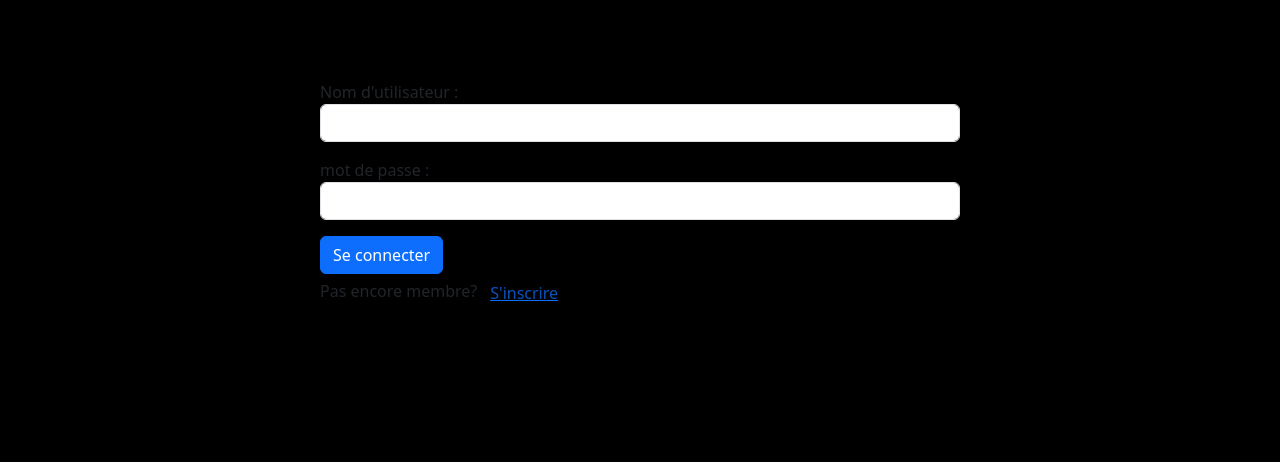
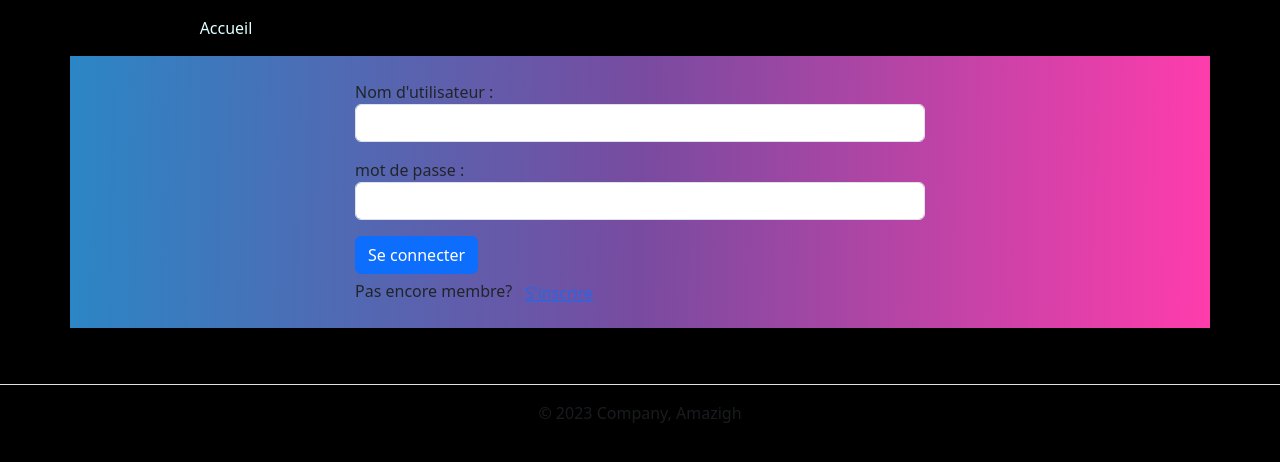
Before and after one commit to Amazigh0895/LITRevu, a Django app: page / in a window 1280 px wide. Shown: the top 462 px of the page. Run offline with Django 4.2, Linux system fonts and the light colour scheme; some libraries are stand-ins or nearby versions.

Commit message:
ajout du footer

```diff
--- a/authentification/templates/authentification/master.html
+++ b/authentification/templates/authentification/master.html
@@ -11,6 +11,7 @@
     <link rel="stylesheet" href="{% static 'authentification/styles.css' %}">
 </head>
 <body>
+<div class="container-md" style="padding: 0;">
     <nav class="navbar navbar-expand-lg bg-black ">
       <div class="container-fluid">
         <a class="navbar-brand" href="/">LITReview</a>
@@ -19,11 +20,19 @@
         </button>
         <div class="collapse navbar-collapse" id="navbarNavAltMarkup">
           <div class="navbar-nav">
-          <a class="nav-link active" aria-current="page" href="/">Accueil</a>
+            <a class="nav-link active" style=" color:lightcyan;" aria-current="page" href="/">Accueil</a>
           </div>
         </div>
       </div>
     </nav>
     {% block content %}{% endblock %}
+</div>
+<footer class="py-3 my-4" style="
+background: #0000003b;
+">
+  <ul class="nav justify-content-center border-bottom pb-3 mb-3">
+  </ul>
+  <p class="text-center text-body-secondary"  style=" color:aqua;">© 2023 Company, Amazigh</p>
+</footer>
 </body>
 </html>
```
Lines whose indentation alone changed are shown as unchanged.
